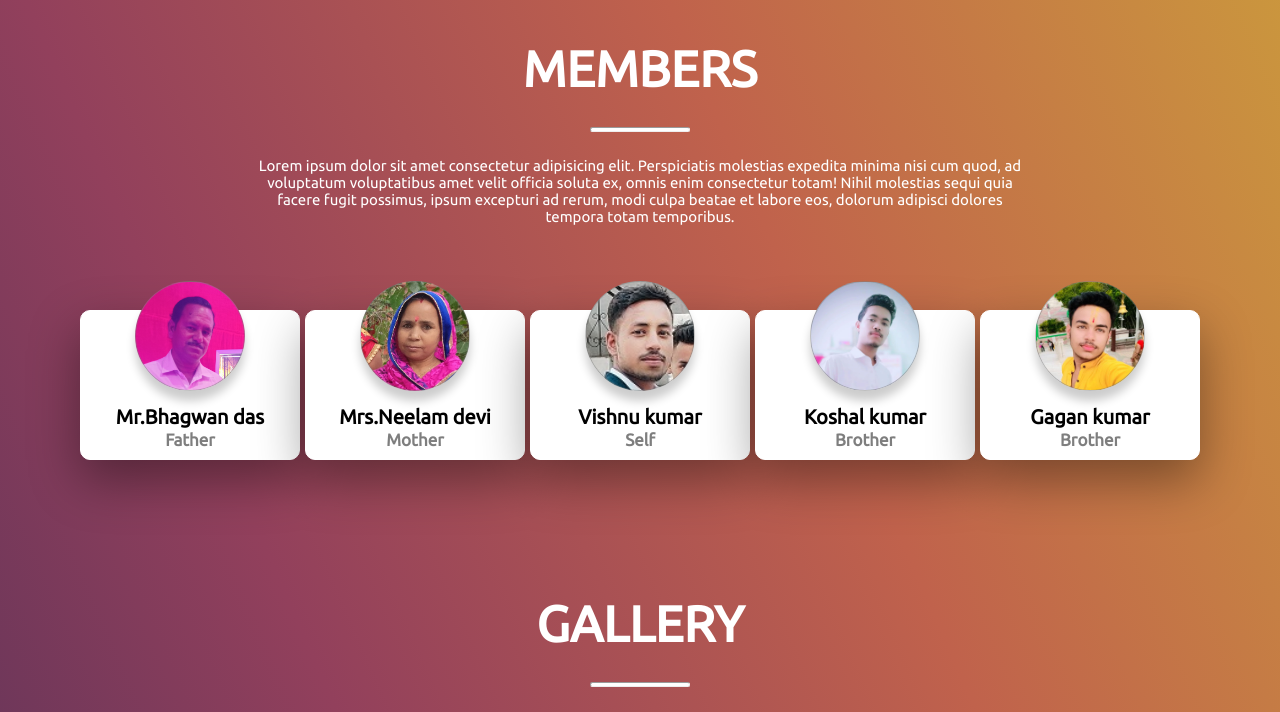
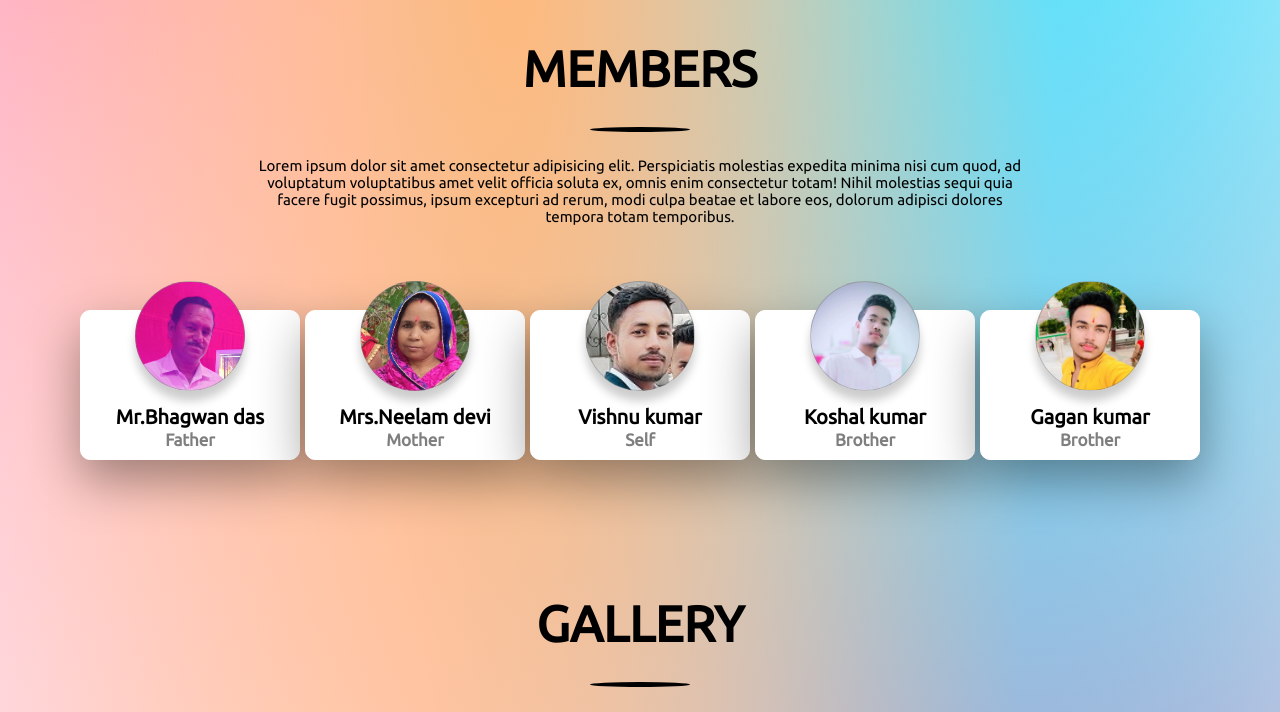
Before and after one commit to ranapratapltp/Family_website, a plain HTML site: page index.html in a window 1280 px wide. Shown: the part 860-1572 px from the top of the page. Drawn offline with Linux system fonts and the light colour scheme; a web font is replaced by a local one.

Commit message:
bg changed

```diff
--- a/CSS/gallery.css
+++ b/CSS/gallery.css
@@ -59,6 +59,7 @@ section{
     /* border: 5px solid green; */
     /* background-color: #131e2c; */
     padding:1px 1rem;
+    background-image: linear-gradient(to right, #434343 0%, black 100%);
 }
 .heading-box{
     padding: 5vh 0;
--- a/CSS/index.css
+++ b/CSS/index.css
@@ -12,6 +12,16 @@ body{
     font-family: 'Ubuntu', sans-serif;
     width: 100%;
     /* overflow-x: hidden; */
+    /* background-color:hsla(0,100%,50%,1); */
+    background-image:
+    radial-gradient(at 40% 20%, hsla(28,100%,74%,1) 0px, transparent 50%),
+    radial-gradient(at 80% 0%, hsla(189,100%,56%,1) 0px, transparent 50%),
+    radial-gradient(at 0% 50%, hsla(355,100%,93%,1) 0px, transparent 50%),
+    radial-gradient(at 80% 50%, hsla(340,100%,76%,1) 0px, transparent 50%),
+    radial-gradient(at 0% 100%, hsla(22,100%,77%,1) 0px, transparent 50%),
+    radial-gradient(at 80% 100%, hsla(242,100%,70%,1) 0px, transparent 50%),
+    radial-gradient(at 0% 0%, hsla(343,100%,76%,1) 0px, transparent 50%);
+
 }
 
 header{
@@ -89,8 +99,9 @@ header #header-content p{
 
 /* ---->Section */
 section{
-    background-image: linear-gradient(to right top, #0b1e3b, #502f58, #92405c, #c0624c, #cb983d);
-    color: white;
+    /* background-image: linear-gradient(to right top, #0b1e3b, #502f58, #92405c, #c0624c, #cb983d); */
+
+    /* color: white; */
     padding: 20px 0px;
     width: 100%;
 }
@@ -381,8 +392,10 @@ section .heading{
     margin-inline: auto;
 }
 hr{
-    background-color: white;
-    border-radius: 10px;
+    /* background-color: white; */
+    background-color: black;
+    border: none;
+    border-radius: 50%;
     width: 100px;
     height: 5px;
     position: absolute;
--- a/CSS/residence.css
+++ b/CSS/residence.css
@@ -59,6 +59,8 @@ header #header-content p{
 section{
     margin: 0;
     padding: 10px 1rem;
+
+    background-image: linear-gradient(to right, #101827, #1a2b3d);
 }
 section .namastey{
     display: flex;
```
